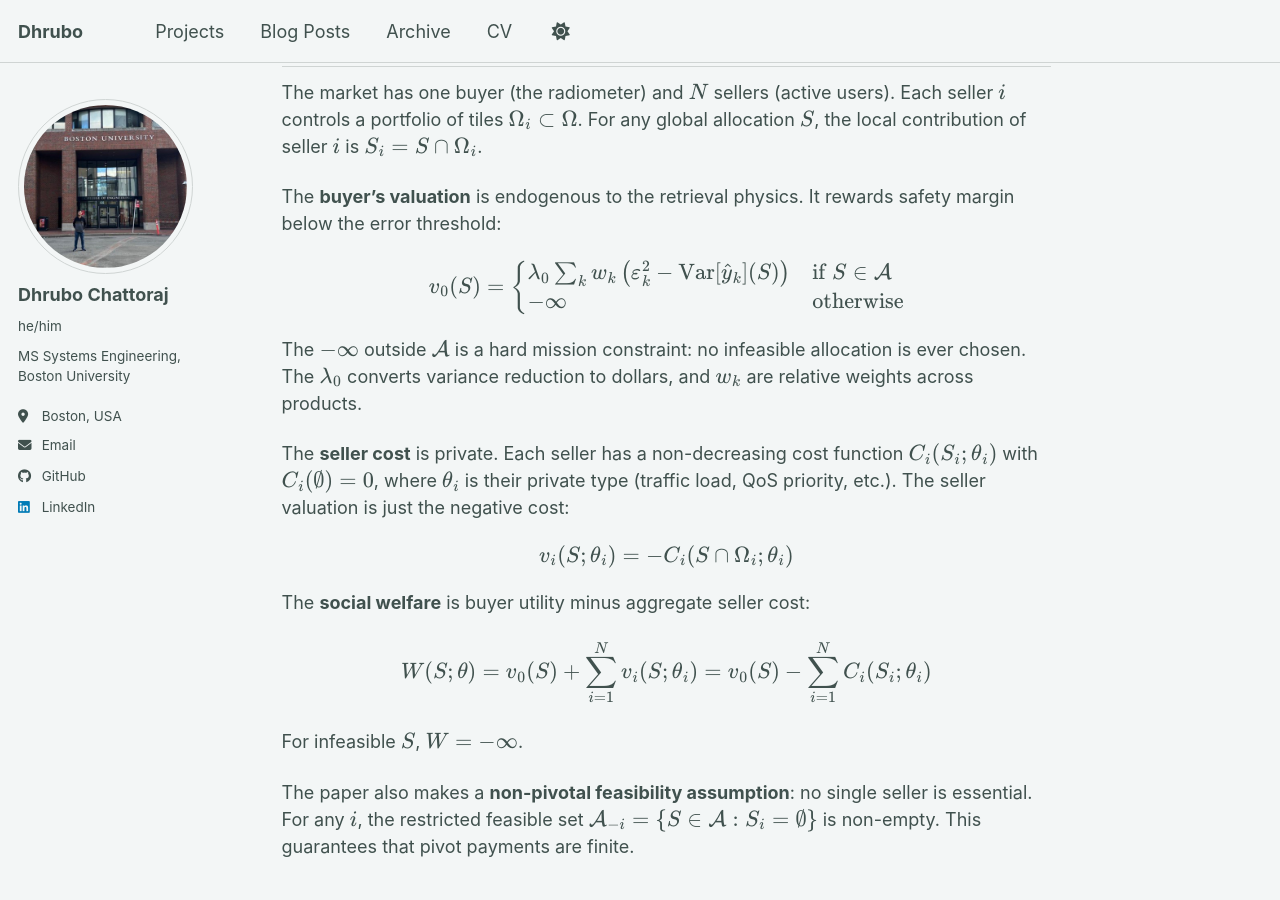
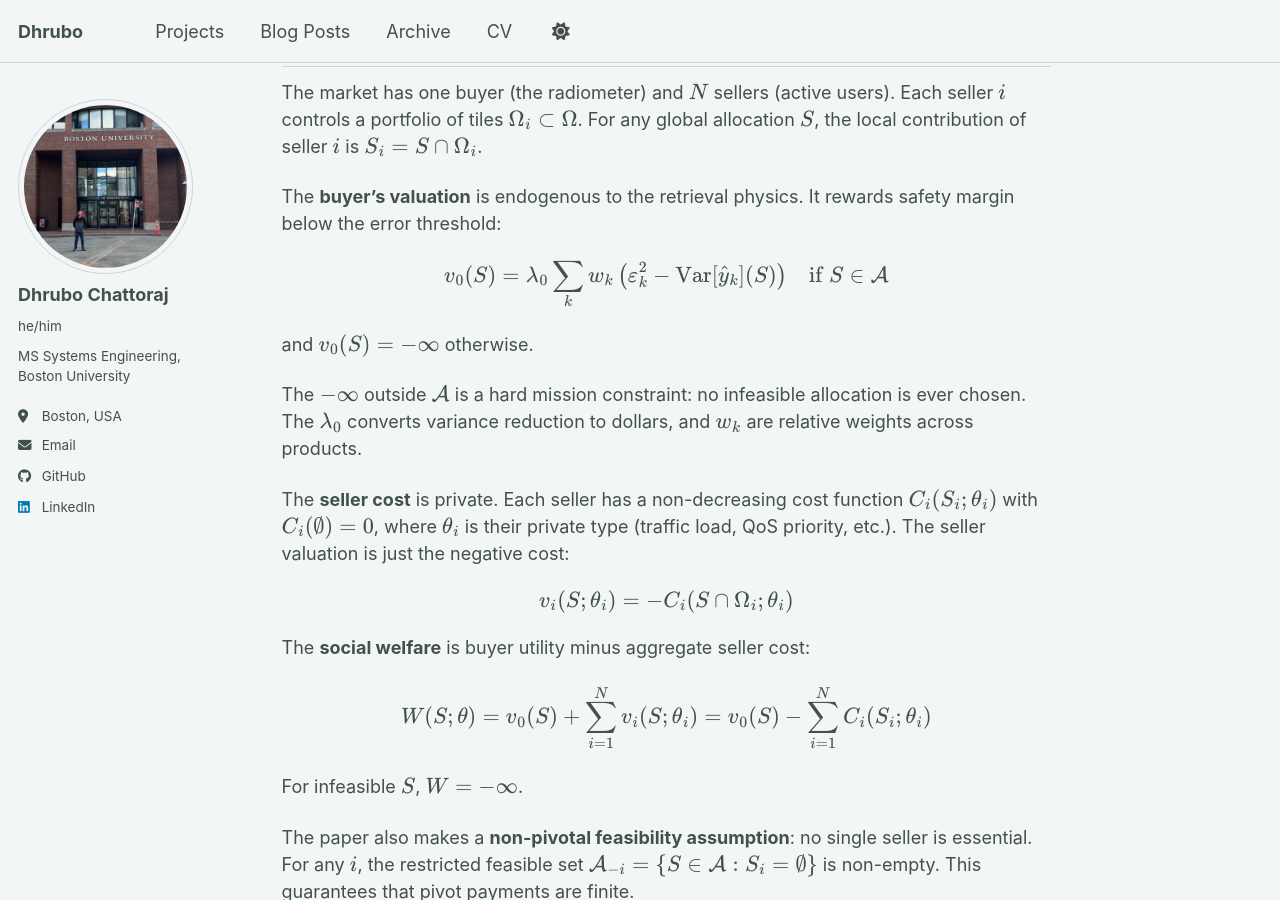
Before and after one commit to dhrubo404/dhrubo404.github.io, a Jekyll site: the page built from _pages/writeups/06_Week 5.md, in a window 1280 px wide and 900 px high, scrolled down 6631 px. Built offline with Jekyll 4.4.1, drawn with Linux system fonts in a browser that asks for light colours; a script bundle is joined from its source files by our own code; library files that are not in the unit come from our copies.

Commit message:
Update VCG writeups [auto]

```diff
--- a/_pages/writeups/06_Week 5.md
+++ b/_pages/writeups/06_Week 5.md
@@ -229,12 +229,11 @@ The **buyer's valuation** is endogenous to the retrieval physics. It rewards saf
 
 <div>
 $$
-v_0(S) = \begin{cases}
-\lambda_0 \sum_k w_k \left(\varepsilon_k^2 - \mathrm{Var}[\hat{y}_k](S)\right) & \text{if } S \in \mathcal{A} \\
--\infty & \text{otherwise}
-\end{cases}
+v_0(S) = \lambda_0 \sum_k w_k \left(\varepsilon_k^2 - \mathrm{Var}[\hat{y}_k](S)\right) \quad \text{if } S \in \mathcal{A}
 $$
 </div>
+
+and $v_0(S) = -\infty$ otherwise.
 
 The $-\infty$ outside $\mathcal{A}$ is a hard mission constraint: no infeasible allocation is ever chosen. The $\lambda_0$ converts variance reduction to dollars, and $w_k$ are relative weights across products.
 
```
